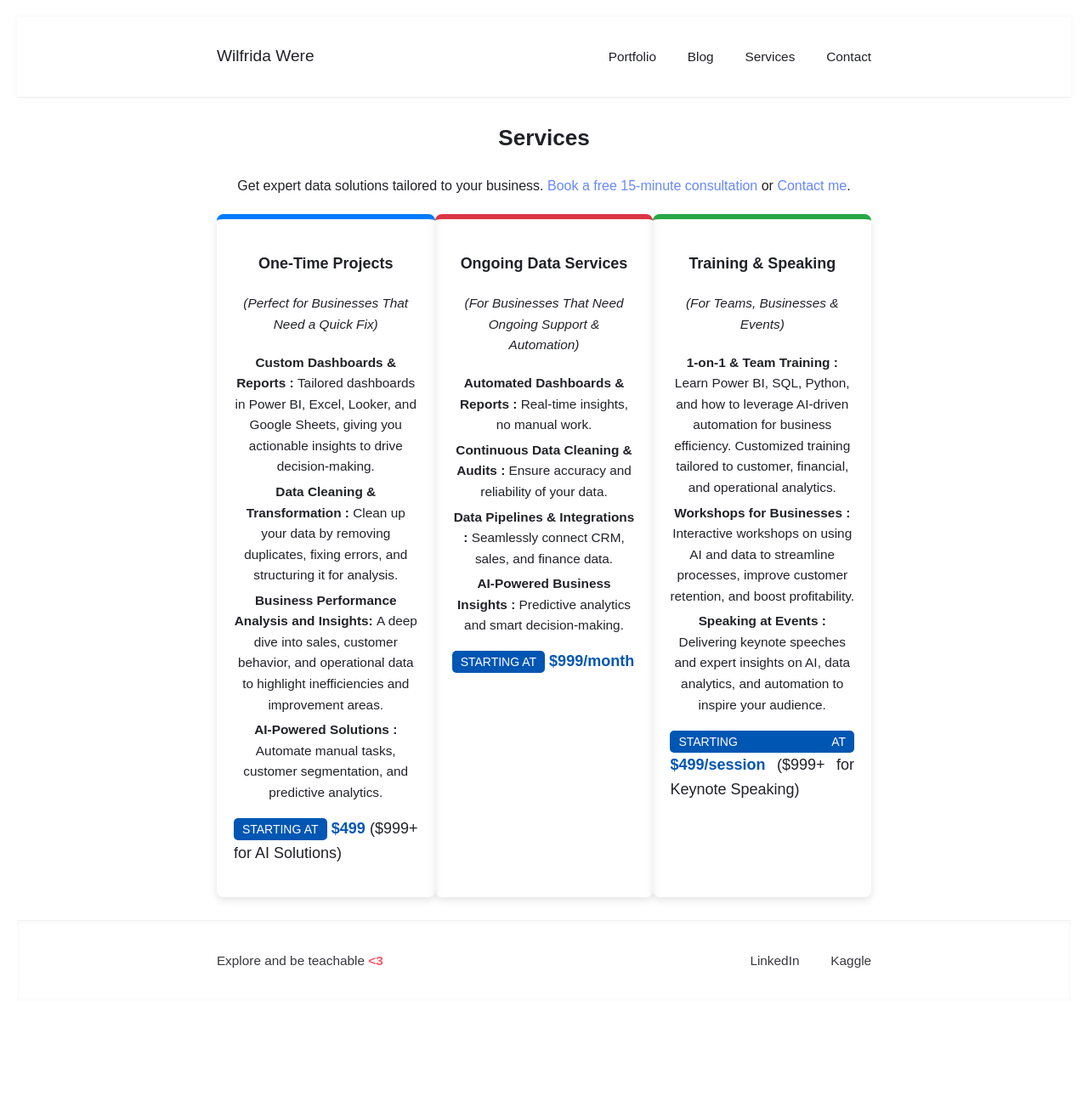
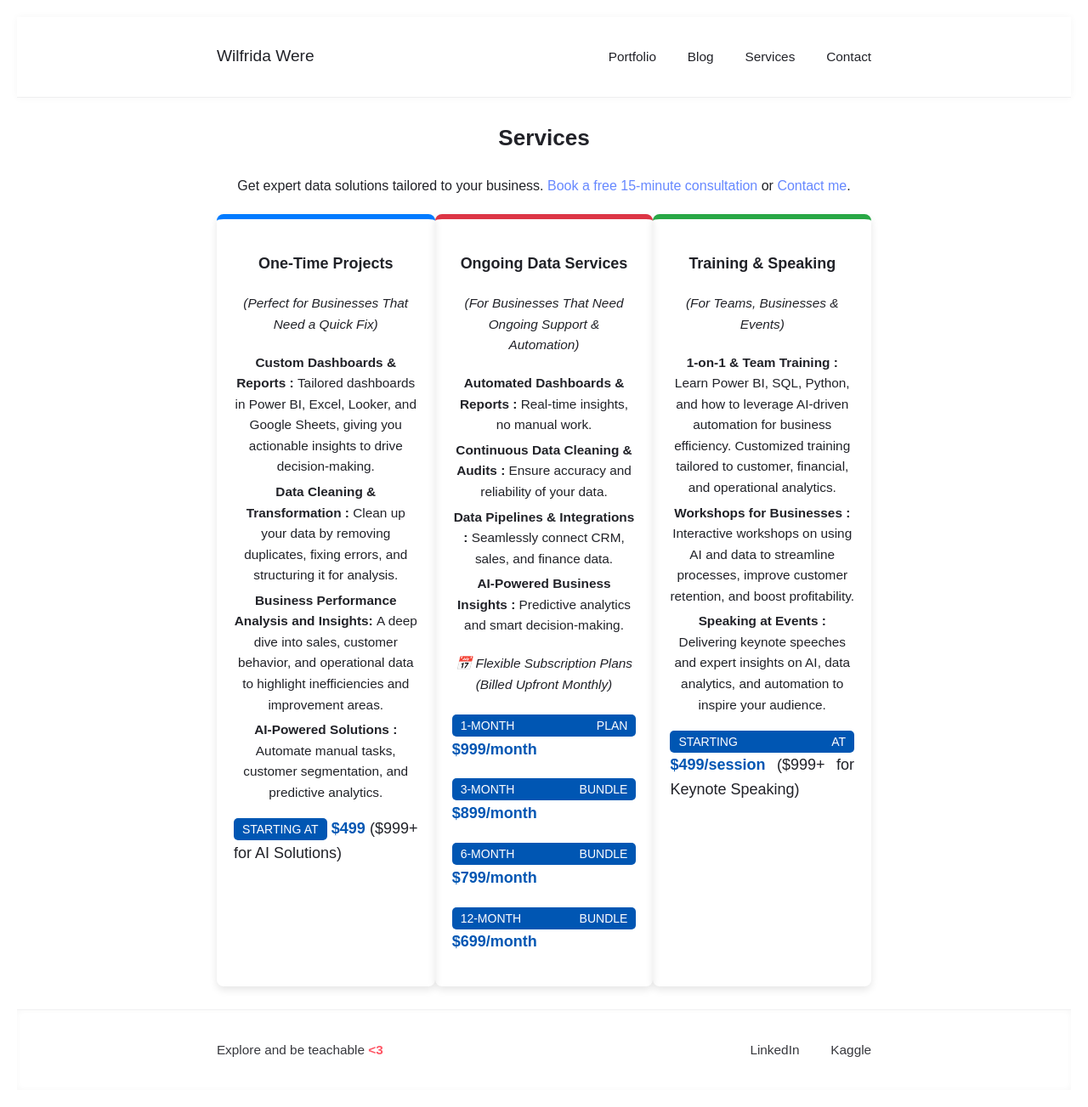
Before and after one commit to Wilfrida-Were/website, a Jekyll site: the page built from services.html, in a window 1280 px wide. Shown: the whole page at 85% size. Built offline with Jekyll 4.4.1, drawn with Linux system fonts in a browser that asks for light colours; before the commit the page ends 1198 px from its top, so only the background shows below that.

Commit message:
Update services.html

```diff
--- a/services.html
+++ b/services.html
@@ -39,9 +39,22 @@ title: "Services"
           <li><strong>Data Pipelines & Integrations : </strong>Seamlessly connect CRM, sales, and finance data.</li>
           <li><strong>AI-Powered Business Insights : </strong>Predictive analytics and smart decision-making.</li>
       </ul>
+      <h4>📅 Flexible Subscription Plans (Billed Upfront Monthly)</h4>
       <p class="pricing">
-          <span class="price-badge">Starting at</span>
+          <span class="price-badge">1-Month Plan</span>
           <span class="price">$999/month</span>
+      </p>
+      <p class="pricing">
+          <span class="price-badge">3-Month Bundle</span>
+          <span class="price">$899/month</span>
+      </p>
+      <p class="pricing">
+          <span class="price-badge">6-Month Bundle</span>
+          <span class="price">$799/month</span>
+      </p>
+      <p class="pricing">
+          <span class="price-badge">12-Month Bundle</span>
+          <span class="price">$699/month</span>
       </p>
   </div>
 
```
